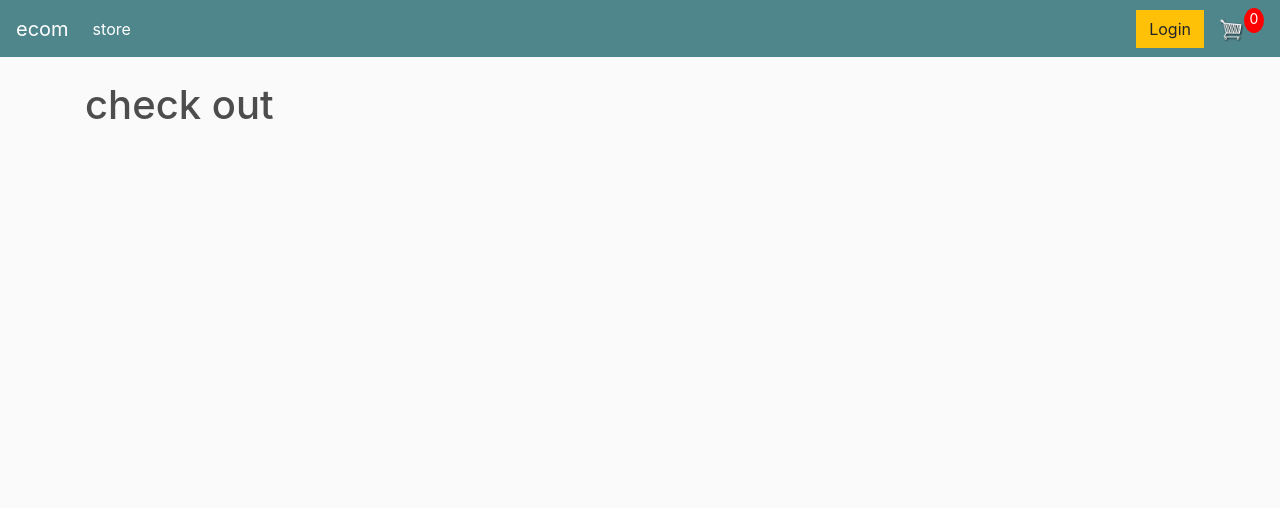
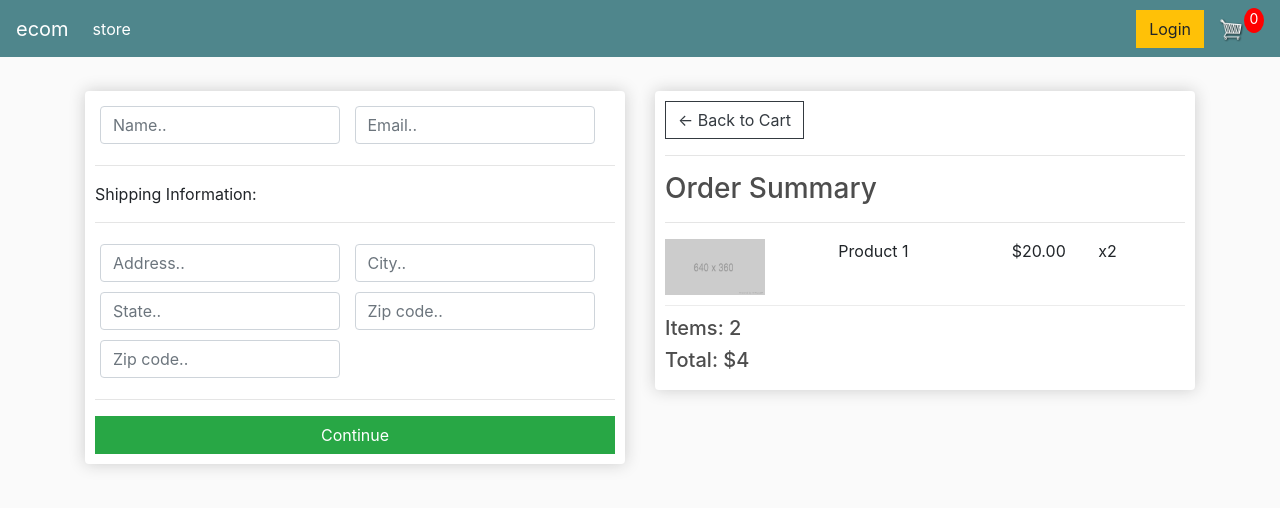
Before and after one commit to dawittamene/ecommerce_new, a Django app: page /checkout/ in a window 1280 px wide. Shown: the top 508 px of the page. Run offline with Django 4.2, Linux system fonts and the light colour scheme; some libraries are stand-ins or nearby versions.

Commit message:
check out

```diff
--- a/ecommerce/store/templates/store/checkout.html
+++ b/ecommerce/store/templates/store/checkout.html
@@ -13,7 +13,69 @@
 </head>
 <body>
     {% block content %}
-    <h1>check out </h1>
+    <div class="row">
+		<div class="col-lg-6">
+			<div class="box-element" id="form-wrapper">
+				<form id="form">
+					<div id="user-info">
+						<div class="form-field">
+							<input required class="form-control" type="text" name="name" placeholder="Name..">
+						</div>
+						<div class="form-field">
+							<input required class="form-control" type="email" name="email" placeholder="Email..">
+						</div>
+					</div>
+
+					<div id="shipping-info">
+						<hr>
+						<p>Shipping Information:</p>
+						<hr>
+						<div class="form-field">
+							<input class="form-control" type="text" name="address" placeholder="Address..">
+						</div>
+						<div class="form-field">
+							<input class="form-control" type="text" name="city" placeholder="City..">
+						</div>
+						<div class="form-field">
+							<input class="form-control" type="text" name="state" placeholder="State..">
+						</div>
+						<div class="form-field">
+							<input class="form-control" type="text" name="zipcode" placeholder="Zip code..">
+						</div>
+						<div class="form-field">
+							<input class="form-control" type="text" name="country" placeholder="Zip code..">
+						</div>
+					</div>
+
+					<hr>
+					<input id="form-button" class="btn btn-success btn-block" type="submit" value="Continue">
+				</form>
+			</div>
+
+			<br>
+			<div class="box-element hidden" id="payment-info">
+				<small>telebirr Options</small>
+			</div>
+
+		</div>
+
+		<div class="col-lg-6">
+			<div class="box-element">
+				<a  class="btn btn-outline-dark" href="{% url 'cart' %}">&#x2190; Back to Cart</a>
+				<hr>
+				<h3>Order Summary</h3>
+				<hr>
+				<div class="cart-row">
+					<div style="flex:2"><img class="row-image" src="{% static 'images/placeholder.png' %}"></div>
+					<div style="flex:2"><p>Product 1</p></div>
+					<div style="flex:1"><p>$20.00</p></div>
+					<div style="flex:1"><p>x2</p></div>
+				</div>
+				<h5>Items:   2</h5>
+				<h5>Total:   $4</h5>
+			</div>
+		</div>
+	</div>
 
 
     {% endblock content %}
```
